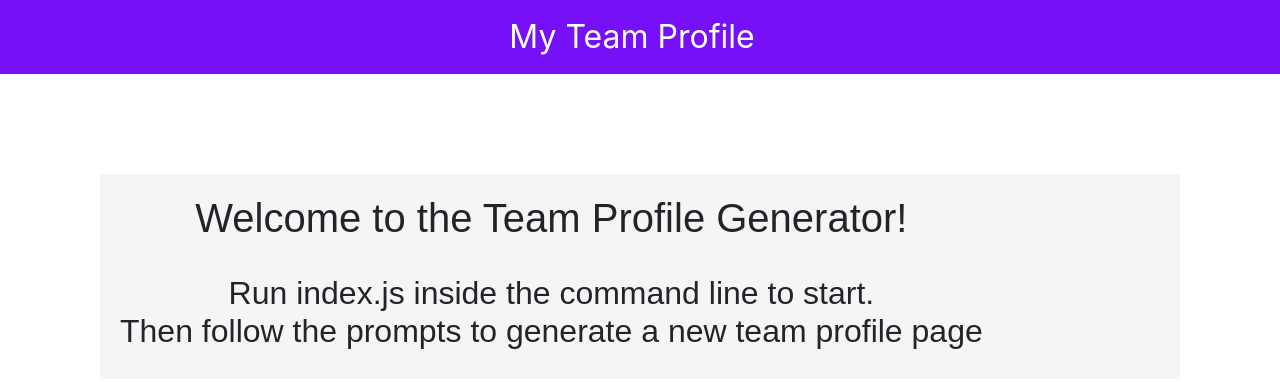
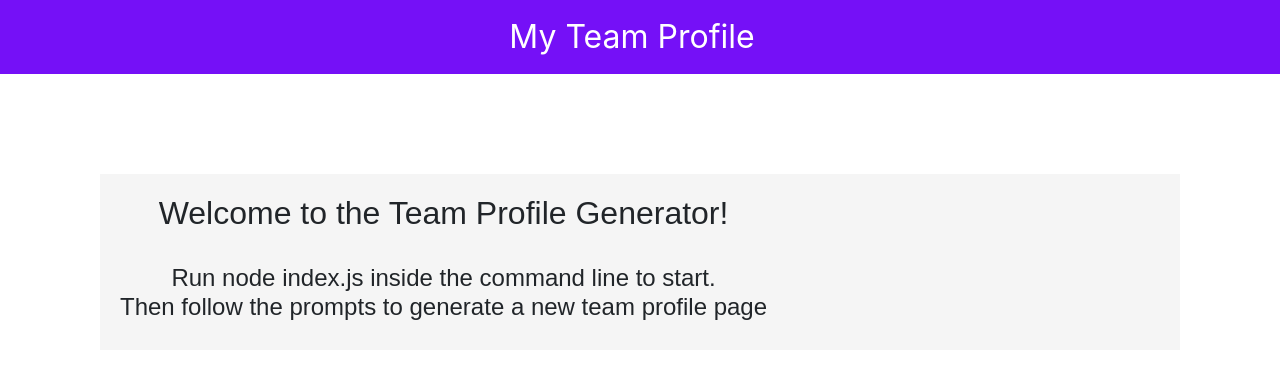
Before and after one commit to Robert-Schwartz/TDD-OOP-Team-Profile-Generator, a website: page dist/index.html in a window 1280 px wide. Drawn offline with nearby package versions, Linux system fonts and the light colour scheme.

Commit message:
add README

```diff
--- a/dist/index.html
+++ b/dist/index.html
@@ -23,11 +23,11 @@
     <!------------Employee Cards Container----------->
     <div id=employeeCards class="row">
         <div id ="welcomeScreen">
-        <h1>
+        <h2>
             Welcome to the Team Profile Generator!
-        </h1>
+        </h2>
         <br>
-        <h2>Run index.js inside the command line to start. <br> Then follow the prompts to generate a new team profile page</h2>
+        <h4>Run node index.js inside the command line to start. <br> Then follow the prompts to generate a new team profile page</h4>
         </div>
     </div>
   </body>
```
Also changed, not shown: README.md.
